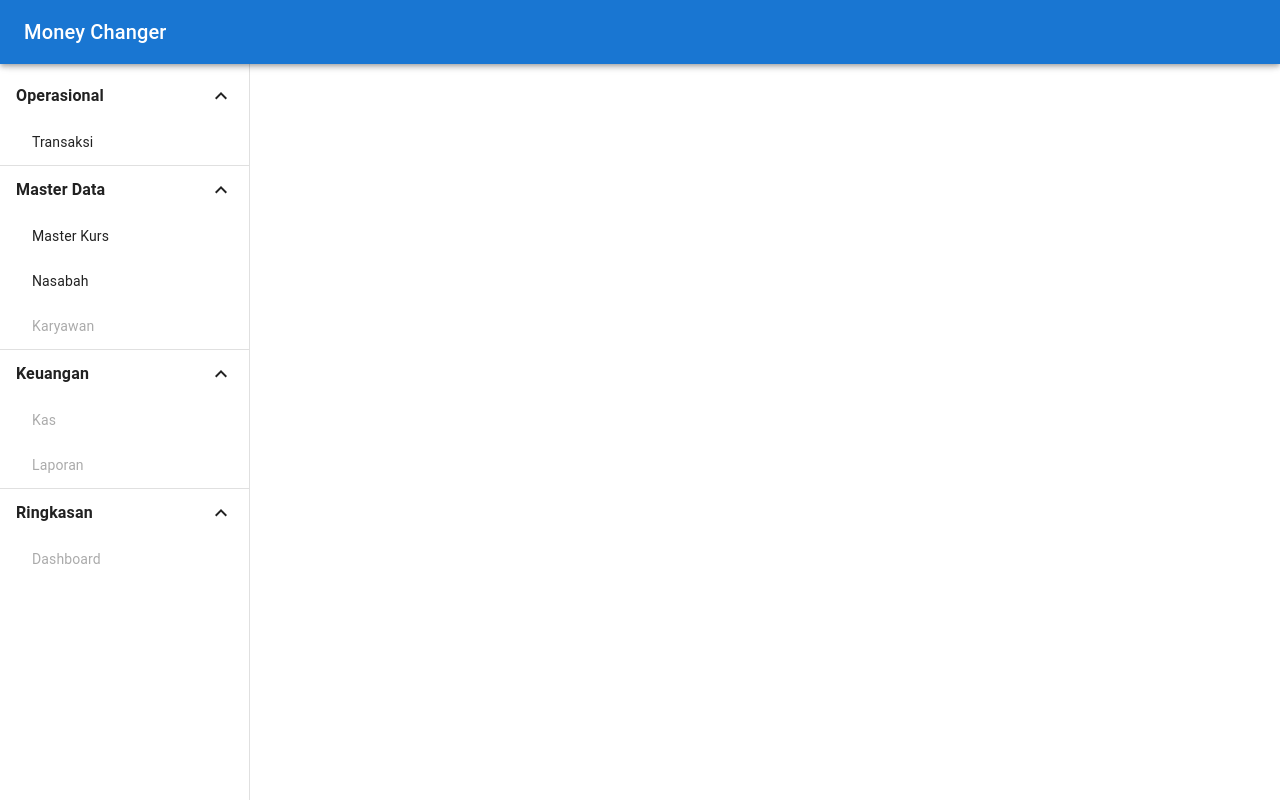
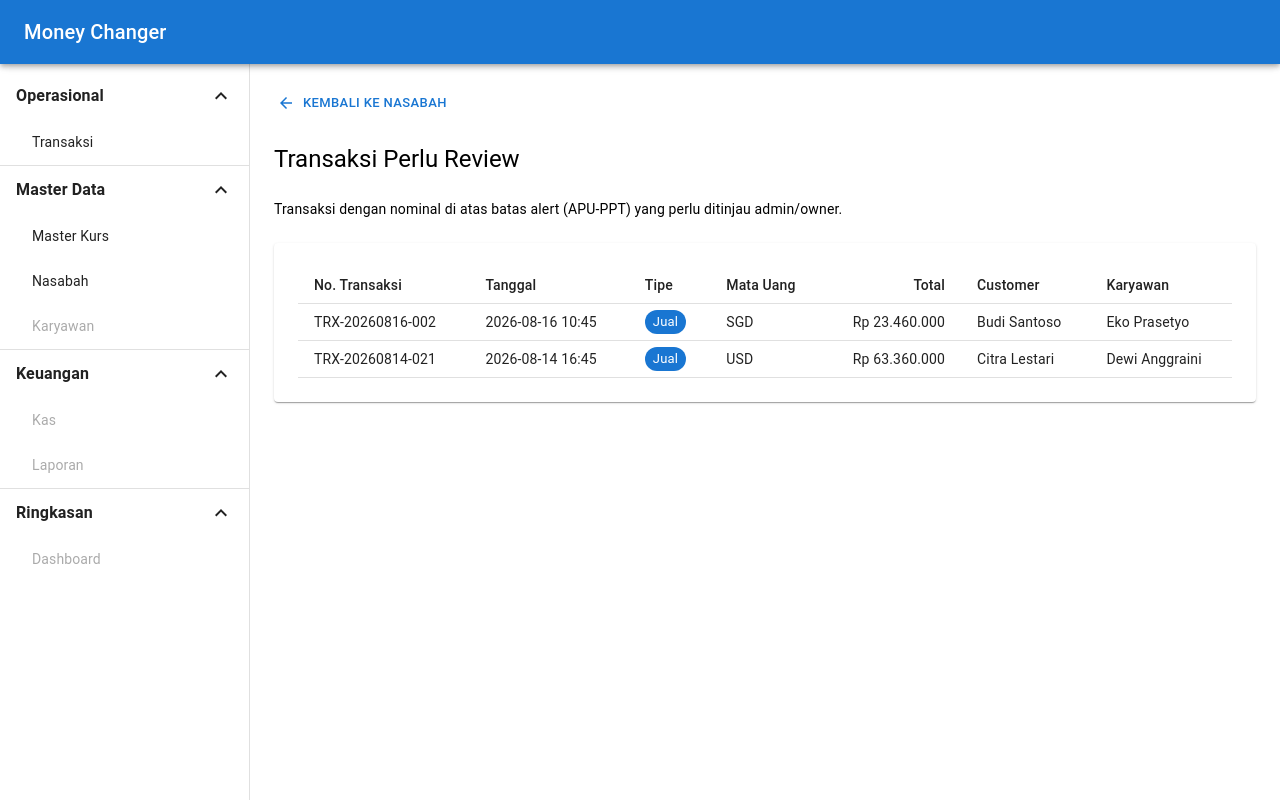
Before and after one commit to Christopherwijaya08/money_changer_frontend, a React (Vite) app: page /nasabah/review in a window 1280 px wide. Built offline with nearby package versions, Linux system fonts and the light colour scheme.

Commit message:
feat: add page listing transactions flagged for review
Links from Master Nasabah with a live count badge.

```diff
--- a/src/App.jsx
+++ b/src/App.jsx
@@ -4,6 +4,7 @@ import TransaksiPage from './pages/TransaksiPage'
 import MasterKursPage from './pages/MasterKursPage'
 import MasterNasabahPage from './pages/MasterNasabahPage'
 import ThresholdSettingsPage from './pages/ThresholdSettingsPage'
+import ReviewTransactionsPage from './pages/ReviewTransactionsPage'
 
 function App() {
   return (
@@ -13,6 +14,7 @@ function App() {
         <Route path="/master-kurs" element={<MasterKursPage />} />
         <Route path="/nasabah" element={<MasterNasabahPage />} />
         <Route path="/nasabah/threshold" element={<ThresholdSettingsPage />} />
+        <Route path="/nasabah/review" element={<ReviewTransactionsPage />} />
       </Routes>
     </AppShell>
   )
--- a/src/pages/MasterNasabahPage.jsx
+++ b/src/pages/MasterNasabahPage.jsx
@@ -16,7 +16,8 @@ import PersonAddAlt1Icon from '@mui/icons-material/PersonAddAlt1'
 import EditIcon from '@mui/icons-material/Edit'
 import VisibilityIcon from '@mui/icons-material/Visibility'
 import SettingsIcon from '@mui/icons-material/Settings'
-import { customers as initialCustomers } from '../mocks/data'
+import FlagIcon from '@mui/icons-material/Flag'
+import { customers as initialCustomers, transactions } from '../mocks/data'
 import CustomerQuickAddDialog from '../components/CustomerQuickAddDialog'
 import CustomerDetailDialog from '../components/CustomerDetailDialog'
 
@@ -61,9 +62,14 @@ export default function MasterNasabahPage() {
         <Typography variant="h5" component="h1" className="font-medium">
           Master Nasabah
         </Typography>
-        <Button component={Link} to="/nasabah/threshold" startIcon={<SettingsIcon />} size="small">
-          Pengaturan Threshold
-        </Button>
+        <div className="flex gap-2">
+          <Button component={Link} to="/nasabah/review" startIcon={<FlagIcon />} size="small">
+            Perlu Review ({transactions.filter((t) => t.requiresReview).length})
+          </Button>
+          <Button component={Link} to="/nasabah/threshold" startIcon={<SettingsIcon />} size="small">
+            Pengaturan Threshold
+          </Button>
+        </div>
       </div>
 
       <Paper className="p-6">
--- /dev/null
+++ b/src/pages/ReviewTransactionsPage.jsx
@@ -0,0 +1,85 @@
+import { useMemo } from 'react'
+import { Link } from 'react-router-dom'
+import Paper from '@mui/material/Paper'
+import Typography from '@mui/material/Typography'
+import Button from '@mui/material/Button'
+import Table from '@mui/material/Table'
+import TableHead from '@mui/material/TableHead'
+import TableBody from '@mui/material/TableBody'
+import TableRow from '@mui/material/TableRow'
+import TableCell from '@mui/material/TableCell'
+import TableContainer from '@mui/material/TableContainer'
+import Chip from '@mui/material/Chip'
+import ArrowBackIcon from '@mui/icons-material/ArrowBack'
+import { transactions } from '../mocks/data'
+
+function formatRupiah(value) {
+  return new Intl.NumberFormat('id-ID', { style: 'currency', currency: 'IDR', maximumFractionDigits: 0 }).format(value)
+}
+
+export default function ReviewTransactionsPage() {
+  const reviewTransactions = useMemo(
+    () => transactions.filter((t) => t.requiresReview).sort((a, b) => b.createdAt.localeCompare(a.createdAt)),
+    []
+  )
+
+  return (
+    <div className="flex flex-col gap-6">
+      <div>
+        <Button component={Link} to="/nasabah" startIcon={<ArrowBackIcon />} size="small">
+          Kembali ke Nasabah
+        </Button>
+      </div>
+      <Typography variant="h5" component="h1" className="font-medium">
+        Transaksi Perlu Review
+      </Typography>
+      <Typography variant="body2" color="text.secondary">
+        Transaksi dengan nominal di atas batas alert (APU-PPT) yang perlu ditinjau admin/owner.
+      </Typography>
+
+      <Paper className="p-6">
+        <TableContainer>
+          <Table size="small">
+            <TableHead>
+              <TableRow>
+                <TableCell>No. Transaksi</TableCell>
+                <TableCell>Tanggal</TableCell>
+                <TableCell>Tipe</TableCell>
+                <TableCell>Mata Uang</TableCell>
+                <TableCell align="right">Total</TableCell>
+                <TableCell>Customer</TableCell>
+                <TableCell>Karyawan</TableCell>
+              </TableRow>
+            </TableHead>
+            <TableBody>
+              {reviewTransactions.map((t) => (
+                <TableRow key={t.id} hover>
+                  <TableCell>{t.transactionNumber}</TableCell>
+                  <TableCell>{t.createdAt}</TableCell>
+                  <TableCell>
+                    <Chip
+                      label={t.type === 'buy' ? 'Beli' : 'Jual'}
+                      color={t.type === 'buy' ? 'success' : 'primary'}
+                      size="small"
+                    />
+                  </TableCell>
+                  <TableCell>{t.currencyCode}</TableCell>
+                  <TableCell align="right">{formatRupiah(t.totalAmount)}</TableCell>
+                  <TableCell>{t.customerName}</TableCell>
+                  <TableCell>{t.employeeName}</TableCell>
+                </TableRow>
+              ))}
+              {reviewTransactions.length === 0 && (
+                <TableRow>
+                  <TableCell colSpan={7} align="center">
+                    Tidak ada transaksi yang perlu direview.
+                  </TableCell>
+                </TableRow>
+              )}
+            </TableBody>
+          </Table>
+        </TableContainer>
+      </Paper>
+    </div>
+  )
+}
```
